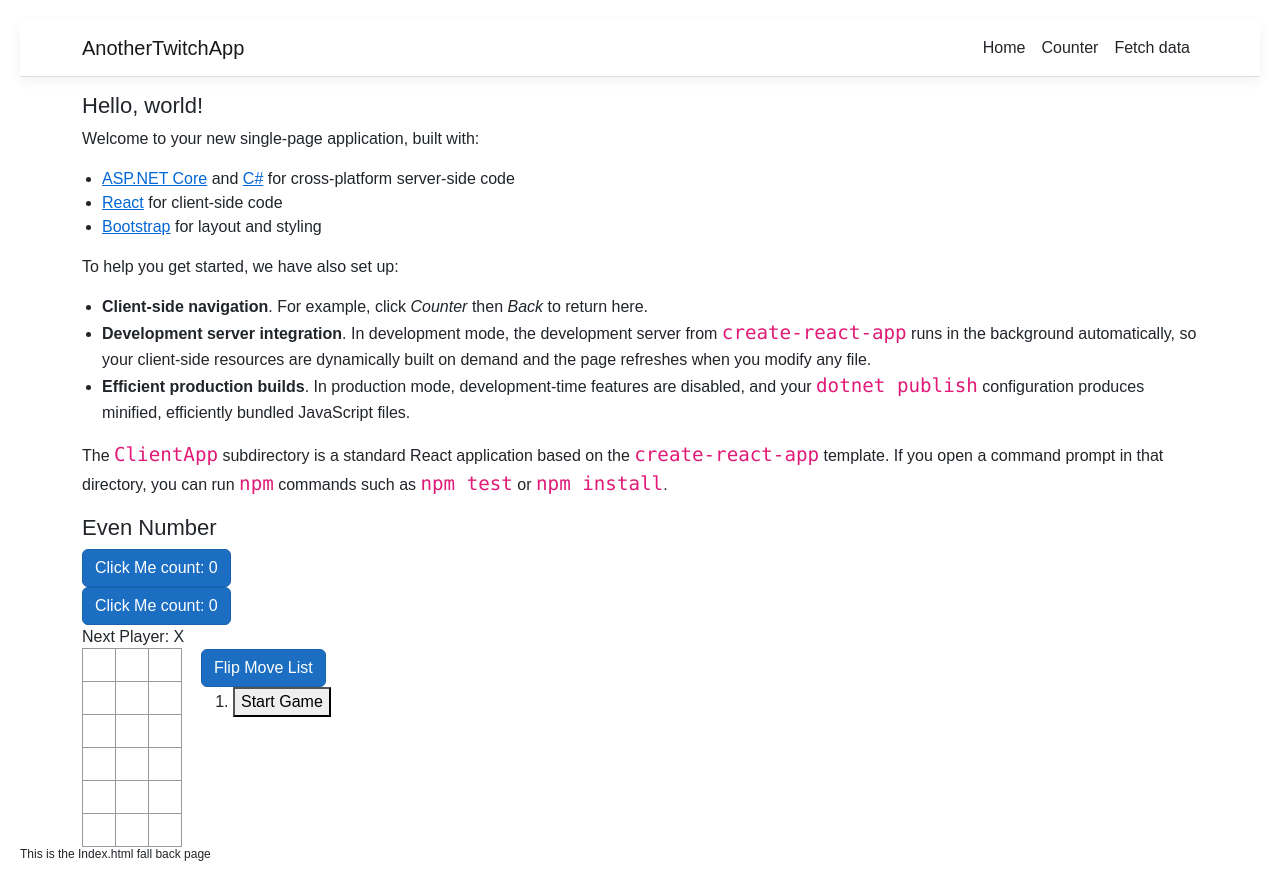
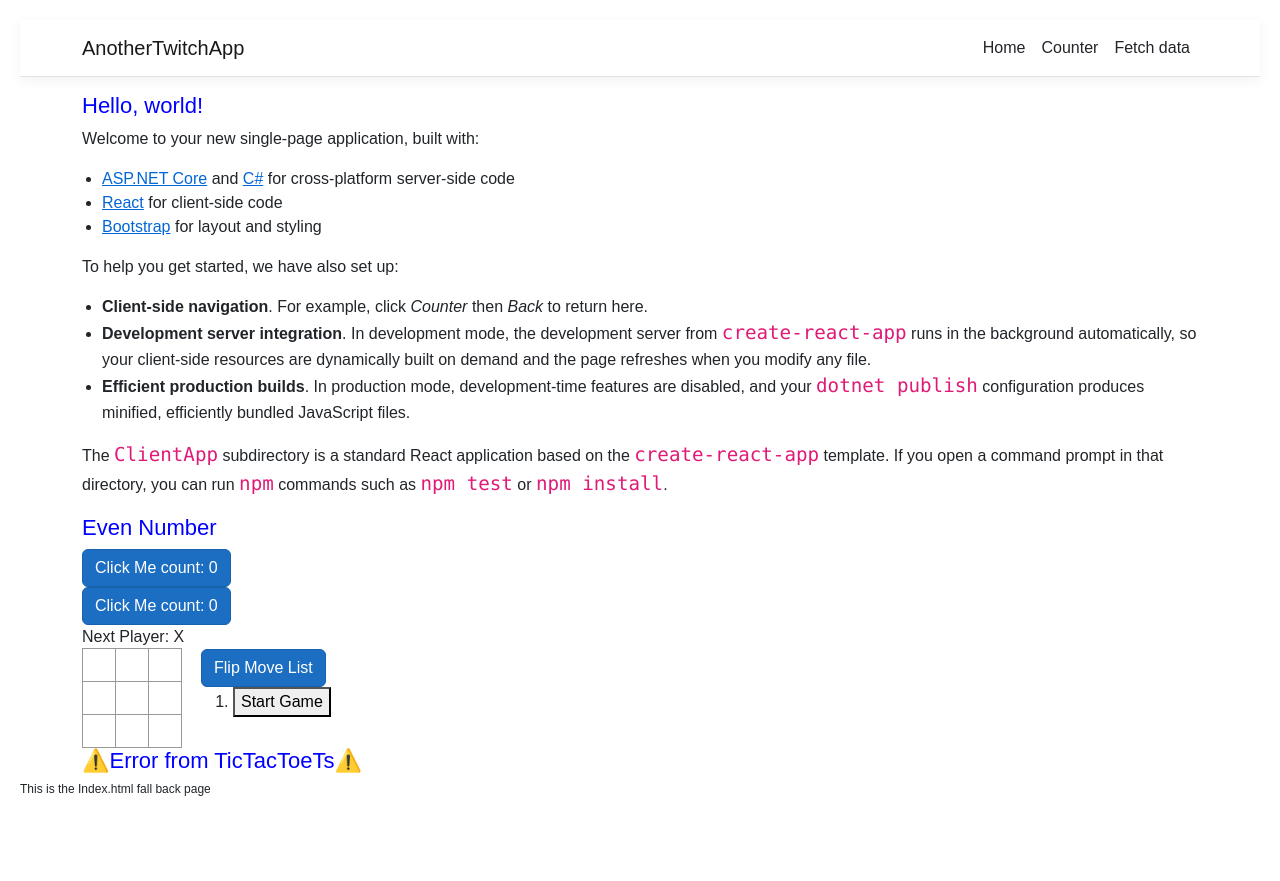
Before and after one commit to Spiffy07/AnotherTwitchApp, a React (Create React App) app in the folder ClientApp/: page / in a window 1280 px wide. After the commit the page ends 817 px from the top, so only its background shows below. Built offline with nearby package versions, Linux system fonts and the light colour scheme.

Commit message:
Add Error component and style; update TicTacToe components for better error handling and key assignment for the <Board> component

```diff
--- /dev/null
+++ b/ClientApp/src/components/Error/Error.module.css
@@ -0,0 +1,4 @@
+h1 {
+    font-size: 100;
+    color:blue;
+}
--- /dev/null
+++ b/ClientApp/src/components/Error/Error.tsx
@@ -0,0 +1,12 @@
+import React from "react";
+import "./Error.module.css";
+
+type ErrorProps = {
+  outputMessage?: string;
+};
+
+export default function Error({ outputMessage = "Default Error Message" }: ErrorProps) {
+    //alert("Error");
+
+  return <h1>⚠️{outputMessage}⚠️</h1>;
+}
--- a/ClientApp/src/components/TicTacToeTut/TicTacToeTs.tsx
+++ b/ClientApp/src/components/TicTacToeTut/TicTacToeTs.tsx
@@ -1,8 +1,9 @@
 import { JSX, MouseEventHandler, useState } from "react";
 import "./TTTstyle.module.css";
+import Error from "../Error/Error";
 
 interface SquareProps {
-  value: string | undefined,
+  value: string | undefined;
   onSquareClick: MouseEventHandler;
 }
 
@@ -17,13 +18,11 @@ function Square({ value, onSquareClick }: SquareProps) {
 interface BoardProps {
   onPlay: Function;
   xIsNext: boolean;
-  squares: Array<string> | undefined;
+  squares: Array<string>;
 }
 
 function Board({ onPlay, xIsNext, squares }: BoardProps) {
-  if (typeof squares === 'undefined') return;
   function handleClick(index: number) {
-    if (typeof squares === 'undefined') return;
     if (squares[index] !== null) return;
 
     const nextSquares = squares.slice();
@@ -50,10 +49,16 @@ function Board({ onPlay, xIsNext, squares }: BoardProps) {
 
 export default function Game() {
   const [currentMove, setCurrentMove] = useState<number>(0);
-  const [history, setHistory] = useState<string[][]>([Array(9).fill(null)]); // == but not ===
+  const [history, setHistory] = useState<string[][]>([Array(9).fill(null)]);
   const [squareIndex, setSquareIndex] = useState<number[]>([]);
 
   const currentSquares: string[] | undefined = history[currentMove];
+  if (currentSquares !== undefined) {
+    // Type guard
+    return (
+      <Error outputMessage="Error from TicTacToeTs"/>
+    )
+  }
   let xIsNext: boolean = currentMove % 2 === 0;
 
   function handlePlay(nextSquares: string[], nextSquareIndex: number) {
@@ -64,7 +69,7 @@ export default function Game() {
     setCurrentMove(nextHistory.length - 1);
   }
 
-  return (
-    <Board onPlay={handlePlay} xIsNext={xIsNext} squares={currentSquares} />
-  );
+  // return (
+  //   <Board onPlay={handlePlay} xIsNext={xIsNext} squares={currentSquares} />
+  // );
 }
--- a/ClientApp/src/components/TicTacToeTut/TicTacToeTut.jsx
+++ b/ClientApp/src/components/TicTacToeTut/TicTacToeTut.jsx
@@ -37,6 +37,7 @@ function Board({ xIsNext, squares, onPlay, winningSquares }) {
     for (let j = 0; j < 3; j++) {
       row.push(
         <Square
+          key={i + j}
           value={squares[i + j]}
           onSquareClick={() => handleClick(i + j)}
           isWinner={
@@ -46,7 +47,7 @@ function Board({ xIsNext, squares, onPlay, winningSquares }) {
       );
     }
 
-    board.push(<div className="board-row">{row}</div>);
+    board.push(<div key={row[0].key} className="board-row">{row}</div>);
   }
 
   return <>{board}</>;
```
